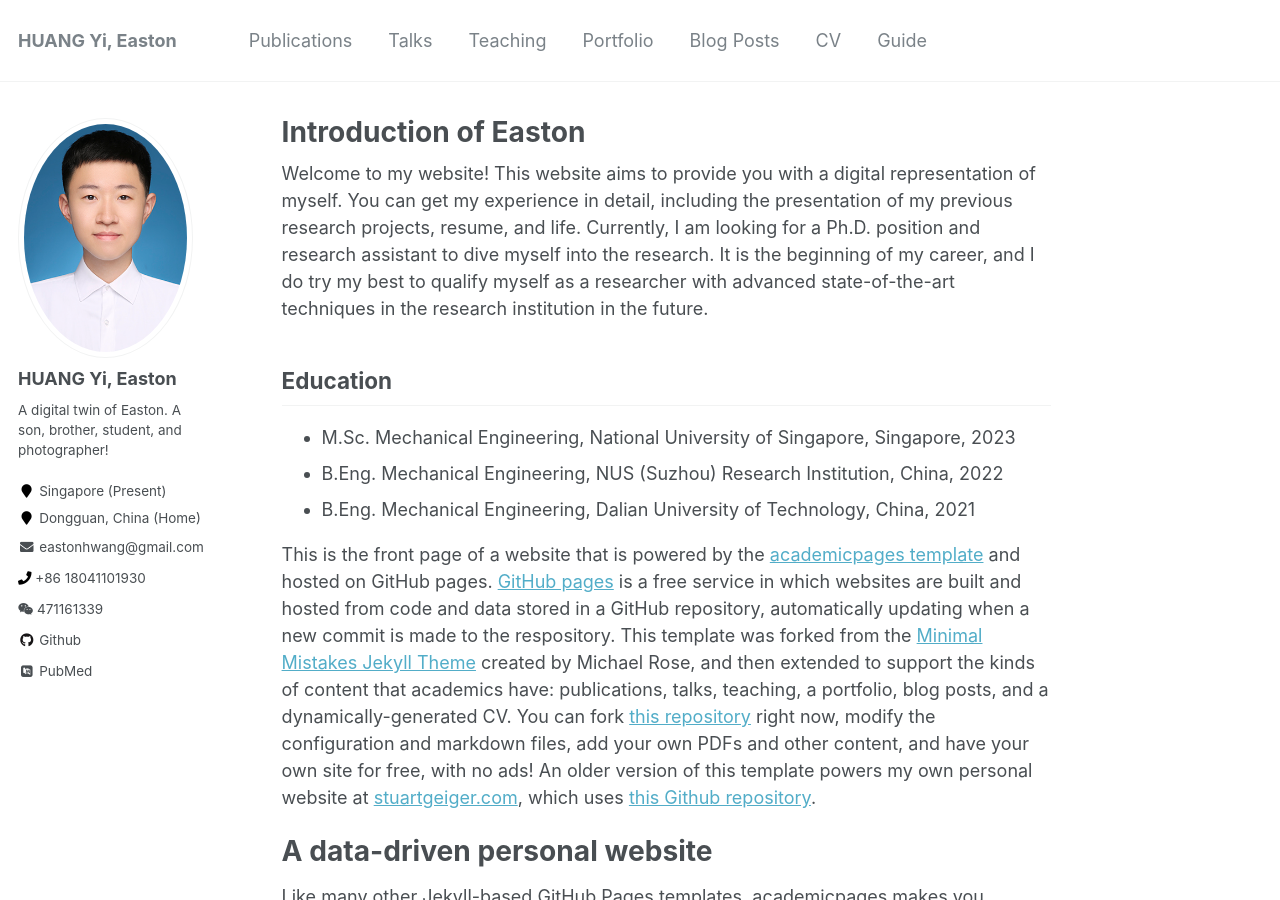
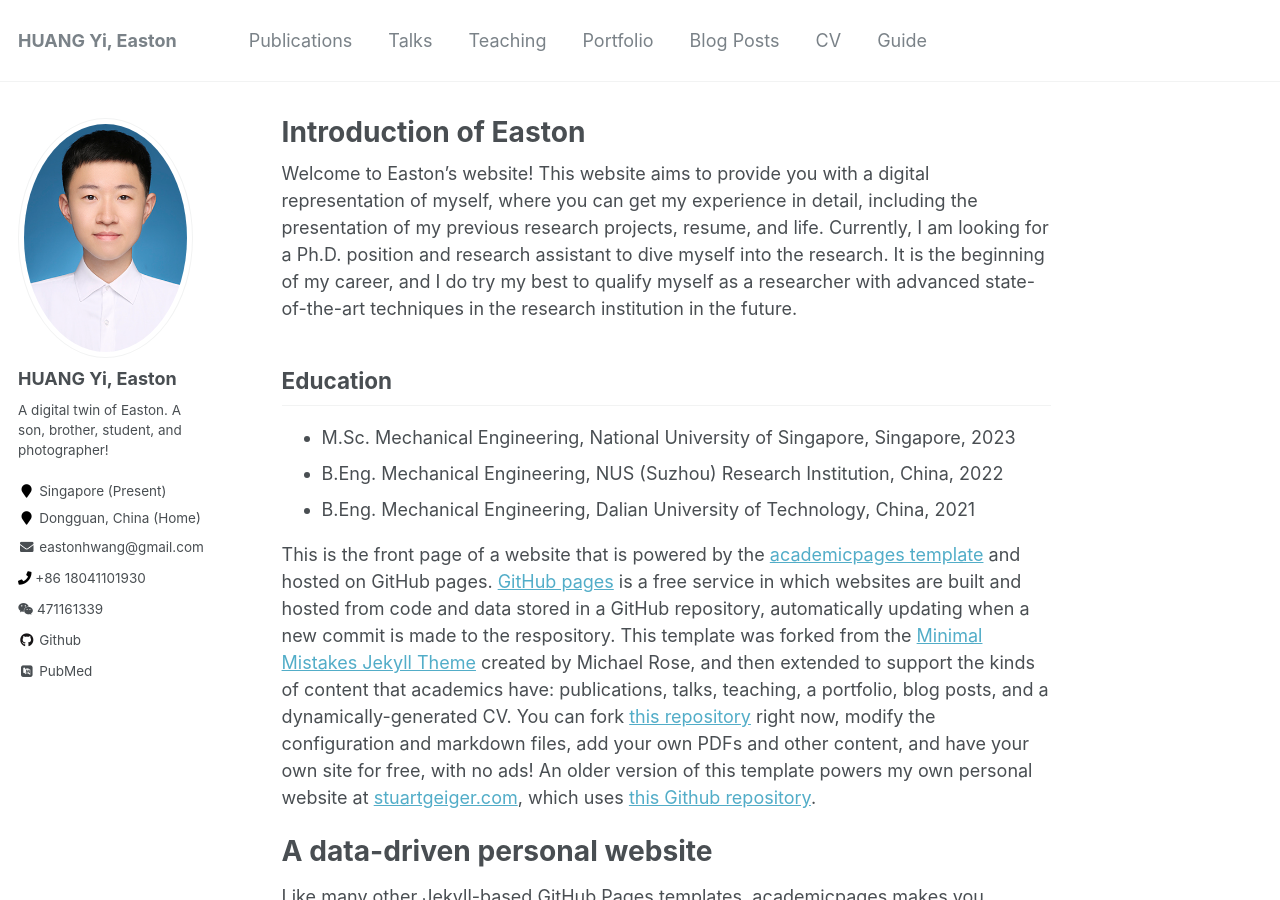
Before and after one commit to easton-hy/easton-hy.github.io, a Jekyll site: the page built from _pages/about.md, in a window 1280 px wide and 900 px high. Built offline with Jekyll 4.4.1, drawn with Linux system fonts in a browser that asks for light colours; some web fonts are replaced.

Commit message:
Update about.md

```diff
--- a/_pages/about.md
+++ b/_pages/about.md
@@ -8,7 +8,7 @@ redirect_from:
   - /about.html
 ---
 
-Welcome to my website! This website aims to provide you with a digital representation of myself. You can get my experience in detail, including the presentation of my previous research projects, resume, and life. Currently, I am looking for a Ph.D. position and research assistant to dive myself into the research. It is the beginning of my career, and I do try my best to qualify myself as a researcher with advanced state-of-the-art techniques in the research institution in the future.
+Welcome to Easton's website! This website aims to provide you with a digital representation of myself, where you can get my experience in detail, including the presentation of my previous research projects, resume, and life. Currently, I am looking for a Ph.D. position and research assistant to dive myself into the research. It is the beginning of my career, and I do try my best to qualify myself as a researcher with advanced state-of-the-art techniques in the research institution in the future.
 
 Education
 ------
```
